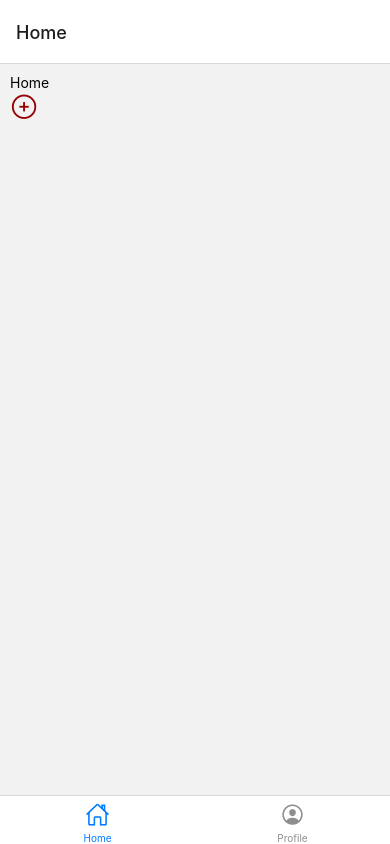
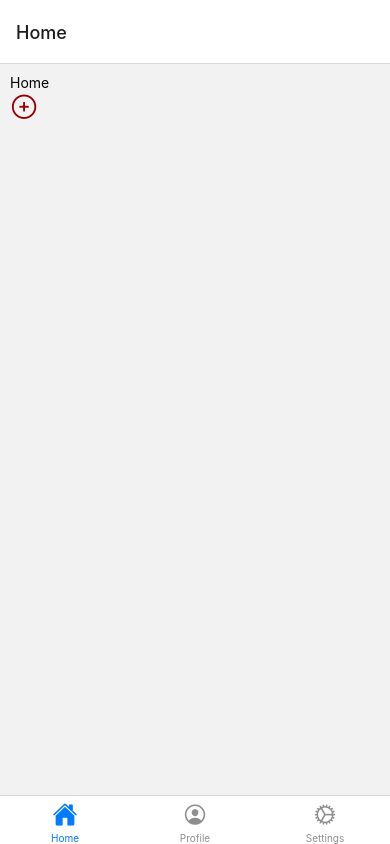
Before and after one commit to VazquezAlex/PokemonAPI, a React Native app: screen / in a window 390 px wide. Built offline with nearby package versions, Linux system fonts and the light colour scheme.

Commit message:
Agregar ícono enfocado

```diff
--- a/src/navigation/BottomTab.js
+++ b/src/navigation/BottomTab.js
@@ -20,10 +20,13 @@ export const BottomTab = () => {
                     let iconName = '';
                     switch ( route.name ) {
                         case 'Home':
-                            iconName = 'home-outline';
+                            iconName = focused ? 'home' : 'home-outline';
                             break;
                         case 'Profile':
-                            iconName = 'person-circle-outline';
+                            iconName = focused ? 'person-circle' : 'person-circle-outline';
+                            break;
+                        case 'Settings':
+                            iconName = focused ? 'cog' : 'cog-outline';
                             break;
                     }
 
@@ -33,6 +36,7 @@ export const BottomTab = () => {
         >
             <Tab.Screen name = 'Home' component = { HomeScreen } />
             <Tab.Screen name = 'Profile' component = { ProfileScreen } />
+            <Tab.Screen name = 'Settings' component = { ProfileScreen } />
         </Tab.Navigator>
     );
 
```
